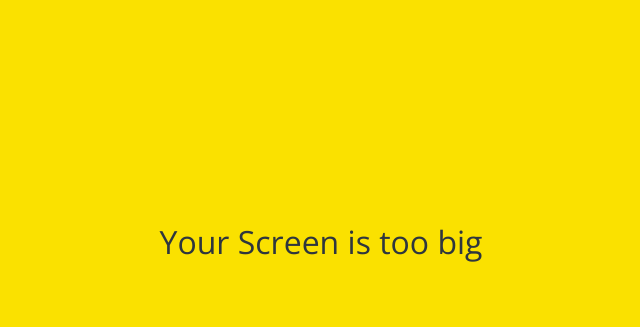
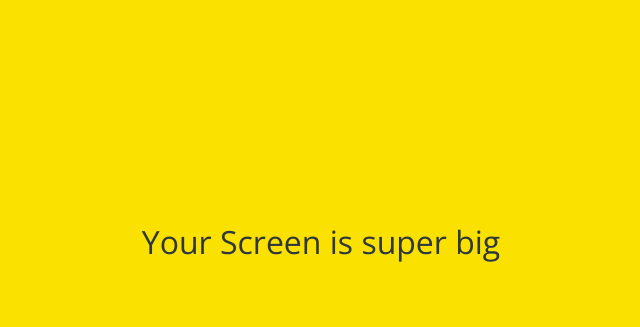
Before and after one commit to KangNaaabe/2024-firststudy, a plain HTML site: page index.html in a window 1280 px wide. Shown: the part 158-485 px from the top of the page, without its empty margins (319-959 px from the left). Drawn offline with nearby package versions, Linux system fonts and the light colour scheme; a web font is replaced by a local one.

Commit message:
super branch

```diff
--- a/index.html
+++ b/index.html
@@ -1,6 +1,6 @@
 <!DOCTYPE html>
 <html lang="en">
-    <head>
+    <head type="text/css">
         <link rel="stylesheet" href="css/styles.css" />
         <meta charset="UTF-8" />
         <meta name="viewport" content="width=device-width, initial-scale=1.0" />
@@ -39,7 +39,7 @@
             <a href="#">Find KuKuo Account or Password</a>
         </form>
         <div id="no-mobile">
-            <span>Your Screen is too big</span>
+            <span>Your Screen is super big</span>
         </div>
         <script
             src="https://kit.fontawesome.com/c27081ac2f.js"
```
